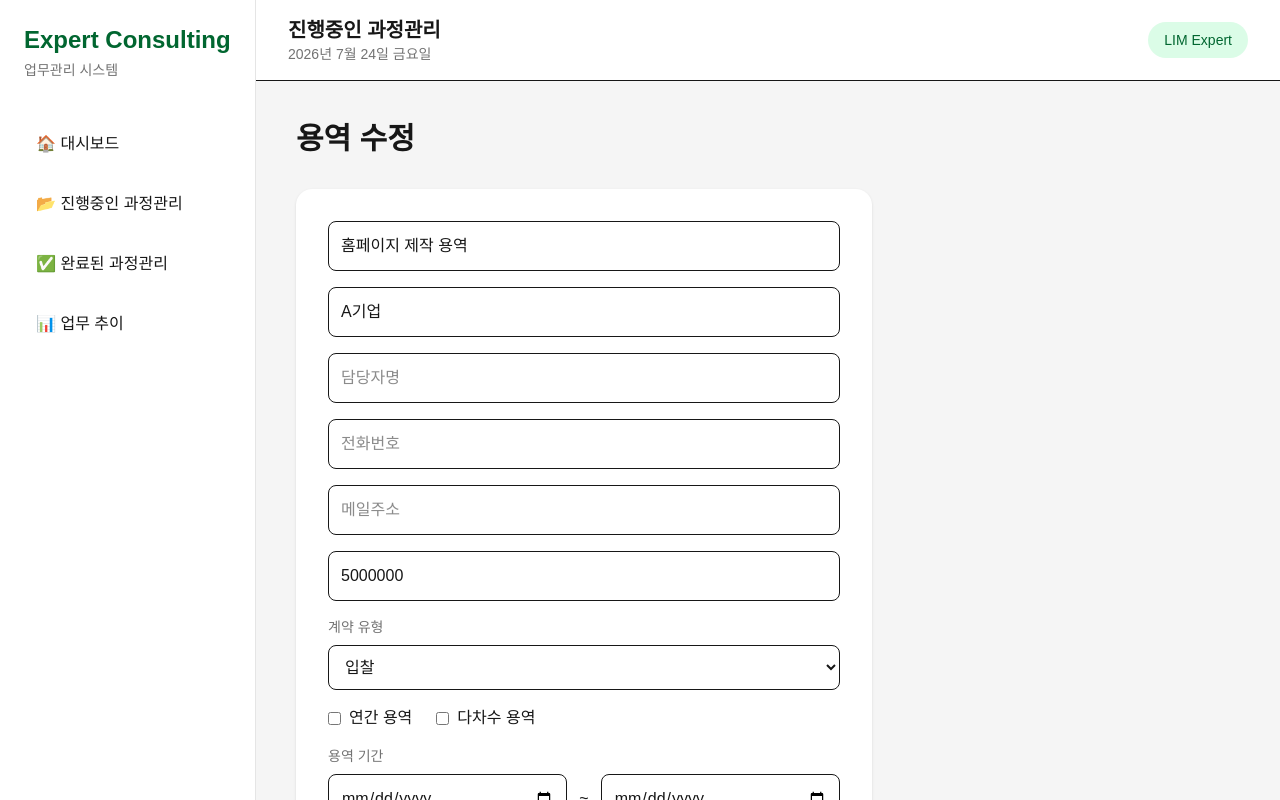
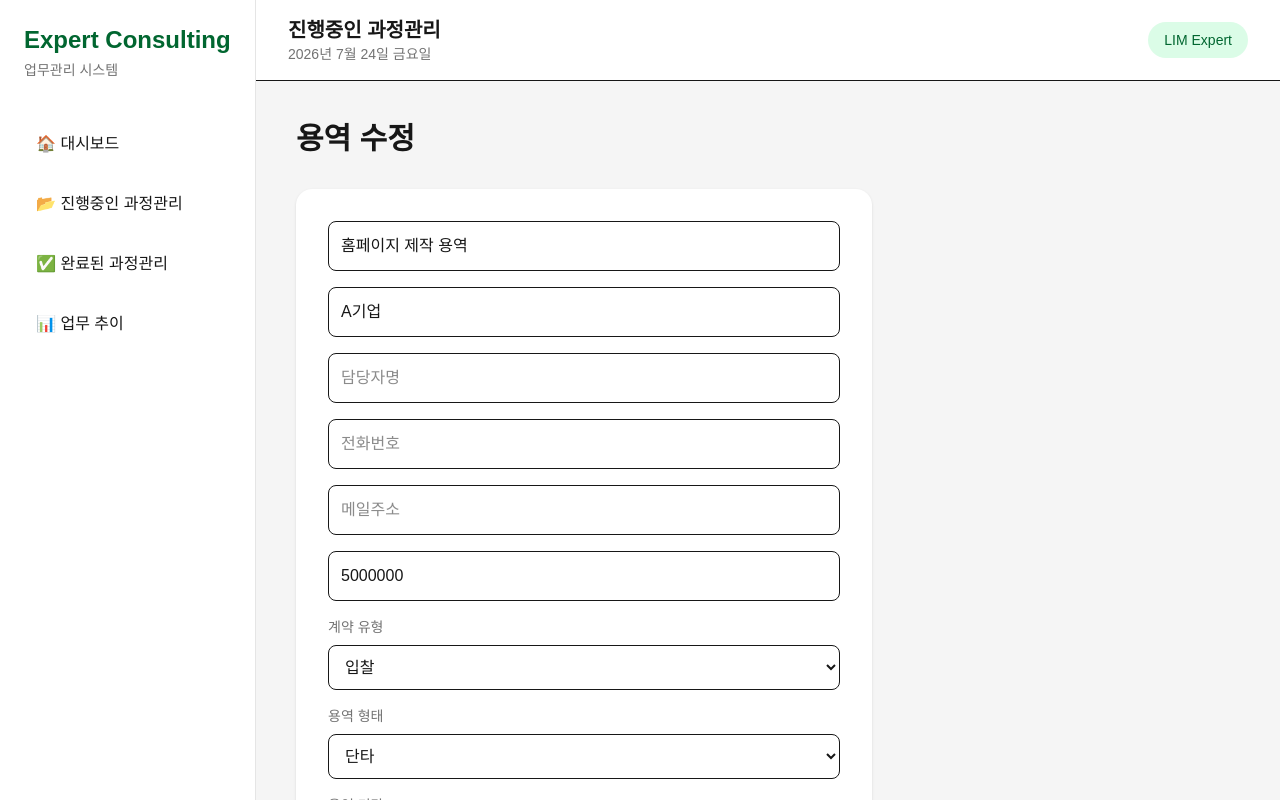
Before and after one commit to lgulv9809-dev/hrd-dashboard, a Next.js app: page /projects/edit/1 in a window 1280 px wide. Shown: the top 800 px of the page. Built offline with nearby package versions, Linux system fonts and the light colour scheme.

Commit message:
테스트17-3

```diff
--- a/app/projects/edit/[id]/page.tsx
+++ b/app/projects/edit/[id]/page.tsx
@@ -5,18 +5,25 @@ import { useParams, useRouter } from "next/navigation";
 import { useProjects } from "@/context/ProjectContext";
 
 
-export default function EditProjectPage() {
+export default function EditProjectPage(){
 
 
   const { id } = useParams();
+
   const router = useRouter();
 
-  const { projects, updateProject } = useProjects();
+
+  const {
+    projects,
+    updateProject
+  } = useProjects();
+
 
 
   const project = projects.find(
-    (p) => p.id === Number(id)
+    (p)=>p.id === Number(id)
   );
+
 
 
 
@@ -25,21 +32,26 @@ export default function EditProjectPage() {
   const [managerName,setManagerName] = useState("");
   const [phone,setPhone] = useState("");
   const [email,setEmail] = useState("");
+
   const [amount,setAmount] = useState(0);
-  const [status,setStatus] = useState("진행중");
+
+  const [status,setStatus] =
+    useState("진행중");
+
 
 
   // 계약 유형
+
   const [contractType,setContractType] =
     useState("입찰");
 
 
-  // 연간 / 다차수
-  const [annual,setAnnual] =
-    useState(false);
 
-  const [multiRound,setMultiRound] =
-    useState(false);
+  // 용역 형태
+
+  const [serviceType,setServiceType] =
+    useState("단타");
+
 
 
 
@@ -52,7 +64,11 @@ export default function EditProjectPage() {
 
 
 
+
+
+
   useEffect(()=>{
+
 
     if(project){
 
@@ -67,9 +83,13 @@ export default function EditProjectPage() {
 
       setEmail(project.email ?? "");
 
+
       setAmount(project.amount ?? 0);
 
-      setStatus(project.status ?? "진행중");
+
+      setStatus(
+        project.status ?? "진행중"
+      );
 
 
 
@@ -79,13 +99,8 @@ export default function EditProjectPage() {
 
 
 
-      setAnnual(
-        (project as any).annual ?? false
-      );
-
-
-      setMultiRound(
-        (project as any).multiRound ?? false
+      setServiceType(
+        (project as any).serviceType ?? "단타"
       );
 
 
@@ -110,7 +125,8 @@ export default function EditProjectPage() {
 
 
 
-  const handleSubmit =()=>{
+
+  const handleSubmit=()=>{
 
 
     if(!project)
@@ -120,12 +136,9 @@ export default function EditProjectPage() {
 
     updateProject({
 
-
   ...project,
 
-
-      id:Number(id),
-
+  id: Number(id),
 
   name,
 
@@ -141,19 +154,17 @@ export default function EditProjectPage() {
 
   status,
 
-
   contractType,
 
+  serviceType,
 
-      annual,
+  annual: serviceType === "연간",
 
-      multiRound,
-
+  multiRound: serviceType === "다차수",
 
   startDate,
 
   endDate,
-
 
 } as any);
 
@@ -170,8 +181,7 @@ export default function EditProjectPage() {
 
 
 
-
-  return (
+  return(
 
 
     <main className="min-h-screen bg-neutral-100 p-10">
@@ -184,64 +194,114 @@ export default function EditProjectPage() {
 
 
 
-
       <div className="mt-8 max-w-xl rounded-2xl bg-white p-8 shadow">
 
 
 
         <input
+
           className="mb-4 w-full rounded-lg border p-3"
+
           value={name}
-          onChange={(e)=>setName(e.target.value)}
+
+          onChange={(e)=>
+            setName(e.target.value)
+          }
+
           placeholder="용역명"
-        />
 
-
-
-        <input
-          className="mb-4 w-full rounded-lg border p-3"
-          value={client}
-          onChange={(e)=>setClient(e.target.value)}
-          placeholder="고객사"
-        />
-
-
-
-        <input
-          className="mb-4 w-full rounded-lg border p-3"
-          value={managerName}
-          onChange={(e)=>setManagerName(e.target.value)}
-          placeholder="담당자명"
-        />
-
-
-
-        <input
-          className="mb-4 w-full rounded-lg border p-3"
-          value={phone}
-          onChange={(e)=>setPhone(e.target.value)}
-          placeholder="전화번호"
-        />
-
-
-
-        <input
-          className="mb-4 w-full rounded-lg border p-3"
-          value={email}
-          onChange={(e)=>setEmail(e.target.value)}
-          placeholder="메일주소"
         />
 
 
 
 
         <input
+
           className="mb-4 w-full rounded-lg border p-3"
+
+          value={client}
+
+          onChange={(e)=>
+            setClient(e.target.value)
+          }
+
+          placeholder="고객사"
+
+        />
+
+
+
+
+        <input
+
+          className="mb-4 w-full rounded-lg border p-3"
+
+          value={managerName}
+
+          onChange={(e)=>
+            setManagerName(e.target.value)
+          }
+
+          placeholder="담당자명"
+
+        />
+
+
+
+
+        <input
+
+          className="mb-4 w-full rounded-lg border p-3"
+
+          value={phone}
+
+          onChange={(e)=>
+            setPhone(e.target.value)
+          }
+
+          placeholder="전화번호"
+
+        />
+
+
+
+
+        <input
+
+          className="mb-4 w-full rounded-lg border p-3"
+
+          value={email}
+
+          onChange={(e)=>
+            setEmail(e.target.value)
+          }
+
+          placeholder="메일주소"
+
+        />
+
+
+
+
+
+        <input
+
+          className="mb-4 w-full rounded-lg border p-3"
+
           type="number"
+
           value={amount}
-          onChange={(e)=>setAmount(Number(e.target.value))}
+
+          onChange={(e)=>
+            setAmount(Number(e.target.value))
+          }
+
           placeholder="계약금액"
+
         />
+
+
+
 
 
 
@@ -252,9 +312,11 @@ export default function EditProjectPage() {
 
         <div className="mb-4">
 
+
           <p className="mb-2 text-sm text-neutral-500">
             계약 유형
           </p>
+
 
 
           <select
@@ -279,8 +341,8 @@ export default function EditProjectPage() {
             </option>
 
 
-            <option value="단타">
-              단타
+            <option value="일반">
+              일반
             </option>
 
 
@@ -294,56 +356,49 @@ export default function EditProjectPage() {
 
 
 
-        {/* 연간 / 다차수 */}
-
-        <div className="mb-4 flex gap-6">
-
-
-          <label className="flex items-center gap-2">
-
-
-            <input
-
-              type="checkbox"
-
-              checked={annual}
-
-              onChange={(e)=>
-                setAnnual(e.target.checked)
-              }
-
-            />
-
-
-            연간 용역
-
-
-          </label>
 
 
 
+        {/* 용역 형태 */}
+
+        <div className="mb-4">
 
 
-          <label className="flex items-center gap-2">
+          <p className="mb-2 text-sm text-neutral-500">
+            용역 형태
+          </p>
 
 
-            <input
 
-              type="checkbox"
+          <select
 
-              checked={multiRound}
+            className="w-full rounded-lg border p-3"
+
+            value={serviceType}
 
             onChange={(e)=>
-                setMultiRound(e.target.checked)
+              setServiceType(e.target.value)
             }
 
-            />
+          >
 
 
-            다차수 용역
+            <option value="연간">
+              연간
+            </option>
 
 
-          </label>
+            <option value="다차수">
+              다차수
+            </option>
+
+
+            <option value="단타">
+              단타
+            </option>
+
+
+          </select>
 
 
 
@@ -365,6 +420,7 @@ export default function EditProjectPage() {
           <p className="mb-2 text-sm text-neutral-500">
             용역 기간
           </p>
+
 
 
           <div className="flex gap-3">
@@ -389,6 +445,7 @@ export default function EditProjectPage() {
             <span className="flex items-center">
               ~
             </span>
+
 
 
 
@@ -419,6 +476,7 @@ export default function EditProjectPage() {
 
 
 
+
         <select
 
           className="mb-4 w-full rounded-lg border p-3"
@@ -430,6 +488,7 @@ export default function EditProjectPage() {
           }
 
         >
+
 
           <option value="진행중">
             진행중
@@ -472,4 +531,5 @@ export default function EditProjectPage() {
 
   );
 
+
 }
```
Lines whose indentation alone changed are shown as unchanged.
